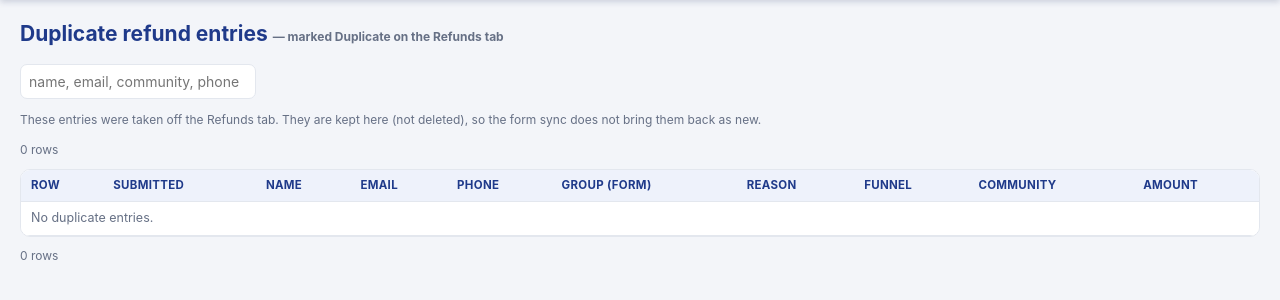
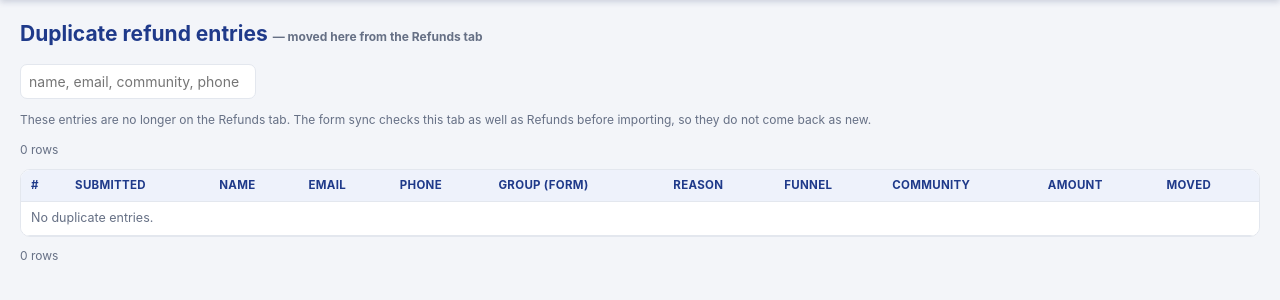
Before and after one commit to addictivelearn-operations/Community-Ops, a FastAPI app: page /duplicates in a window 1280 px wide. Shown: the part 52-352 px from the top of the page. Run offline with FastAPI, Linux system fonts and the light colour scheme; the visitor is signed in with stand-in values (Sample User, id 1); data that the repository does not hold is empty.

Commit message:
Move Duplicate refunds into their own table instead of filtering them
Kawal, 22 Oct 2026: an entry marked Duplicate should be completely gone
from the Refunds side and exist only on the Duplicate page; the sync
must check both before importing.

Previously the row stayed in `refunds` with trigger = 'Duplicate' and was
filtered out of each view. Now choosing Duplicate moves it (one
transaction) from `refunds` into a new `duplicate_refunds` table, so it
is absent from every Refunds list/filter/search, count, CSV, the
dashboard, the tracker feed and the detail page (404) without any
filtering code. A row already emailed is still refused.

- refund_intake.run() builds its "already have it" set from refunds AND
  duplicate_refunds (store.duplicate_keys()), so a duplicate is never
  re-imported as new while a genuinely missing entry still is.
- Duplicate tab lists the table with who/when it was moved; Restore
  (editors) moves an entry back onto refunds with the trigger cleared
  and a NEW row number.
- init_db() moves any rows left by the earlier filter-based version
  (trigger_value = 'Duplicate', unsent) into the new table.
- Removed the filter-era code: RefundRow.is_duplicate, the dashboard /
  API / list filters, the approve guard (a moved row simply isn't on
  refunds) and the dropdown colour.

Verified: after marking, the row is in no Refunds view/search/CSV and
its detail URL 404s; intake given a sheet with the duplicate plus two
new entries imported exactly the two; restore returns it; legacy
filter-style rows migrate; viewers see the tab without Restore.

Co-Authored-By: Claude Sonnet 5.5 <noreply@anthropic.com>

```diff
--- a/app/main.py
+++ b/app/main.py
@@ -27,7 +27,8 @@ from .db import get_conn, get_state, init_db
 from .store import (MAIN_EDITABLE, MAIN_HEADERS, REFUND_CSV_HEADER, REFUND_EDITABLE, REFUND_HEADERS,
                     DUPLICATE_TRIGGER, REFUND_TRIGGER_OPTIONS, STATUS_FALLBACK, TICKET_CSV_HEADER, TRIGGER_FALLBACK, create_test_refund,
                     create_test_ticket, delete_refund, delete_ticket, is_internal, load_refund,
-                    load_refunds, load_ticket, load_tickets, parse_amount, refund_csv_row,
+                    load_duplicates, load_refunds, load_ticket, load_tickets, move_refund_to_duplicates, parse_amount,
+                    refund_csv_row, restore_duplicate,
                     save_main_fields, save_refund_fields, ticket_csv_row, write_refund)
 
 init_db()
@@ -263,8 +264,7 @@ def dashboard(request: Request, u: User = Depends(require_superuser)):
     with get_conn() as c:
         tickets = c.execute("SELECT created_at, course, category, trigger_value, sent_at, "
                             "brand, owner, zoho_status FROM tickets").fetchall()
-        refunds = c.execute("SELECT timestamp_at, community, amount FROM refunds "
-                            "WHERE LOWER(TRIM(trigger_value)) != 'duplicate'").fetchall()
+        refunds = c.execute("SELECT timestamp_at, community, amount FROM refunds").fetchall()
 
     ticket_data = []
     for t in tickets:
@@ -314,7 +314,7 @@ def _filtered_refunds(request: Request, is_superuser: bool = False) -> tuple[lis
     if view == "stale" and not is_superuser:
         view = "open"
     q = request.query_params.get("q", "").strip().lower()
-    rows = [r for r in load_refunds() if not r.is_duplicate]
+    rows = load_refunds()
     if view == "open":
         rows = [r for r in rows if not r.sent]
     elif view == "sent":
@@ -385,13 +385,10 @@ def _apply_refund_trigger(g: google.GoogleClient, u: User, row: int, value: str)
         if r.sent:
             return (f"Row {row} was already emailed, so it can't be marked Duplicate — "
                     "the record of what was sent stays on the Refunds tab."), False
-        if r.is_duplicate:
-            return f"Row {row}: already in the Duplicate tab.", True
-        write_refund(row, "trigger", DUPLICATE_TRIGGER)
+        if not move_refund_to_duplicates(row, u.email):
+            return f"Row {row} could not be moved.", False
         log_action(u, "refund_duplicate", f"row {row}", f"{r.name} <{r.email}> {r.community} {r.amount}")
         return f"Row {row} ({r.name}) moved to the Duplicate tab.", True
-    if r.is_duplicate and value.lower() == "yes":
-        return f"Row {row} is marked Duplicate — restore it from the Duplicate tab before approving.", False
     if value.lower() == "yes" and not r.sent:
         first, second = refunds.approve(g, row, u.display, u.email)
         msg = "Learner: " + first.message + (f" · Team: {second.message}" if second else "")
@@ -442,24 +439,25 @@ def refund_new(name: str = Form(""), email: str = Form(""), phone: str = Form(""
 
 @app.get("/duplicates", response_class=HTMLResponse)
 def duplicates_list(request: Request, u: User = Depends(require_user)):
-    """Refund entries marked Duplicate (22 Oct 2026) — taken off the Refunds
-    tab but kept, so the form intake never re-imports them as new."""
+    """Refund entries marked Duplicate (22 Oct 2026) -- stored in their own
+    table, completely separate from refunds."""
     q = request.query_params.get("q", "").strip().lower()
-    rows = [r for r in load_refunds() if r.is_duplicate]
+    rows = load_duplicates()
     if q:
         rows = [r for r in rows if q in (r.name + " " + r.email + " " + r.community + " " + r.phone).lower()]
     rows.reverse()
-    return render(request, "duplicates.html", q=q, headers=REFUND_HEADERS, **paginate(request, rows))
+    return render(request, "duplicates.html", q=q, **paginate(request, rows))
 
 
-@app.post("/refunds/{row}/restore")
-def refund_restore(row: int, u: User = Depends(require_editor)):
-    r = load_refund(row)
-    if not r or not r.is_duplicate:
-        return back("/duplicates", f"Row {row} is not in the Duplicate tab.", False)
-    write_refund(row, "trigger", "")
-    log_action(u, "refund_duplicate_restore", f"row {row}", f"{r.name} <{r.email}> {r.community} {r.amount}")
-    return back("/duplicates", f"Row {row} ({r.name}) restored to the Refunds tab.", True)
+@app.post("/duplicates/{dup_id}/restore")
+def duplicate_restore(dup_id: int, u: User = Depends(require_editor)):
+    d = next((r for r in load_duplicates() if r.row == dup_id), None)
+    new_id = restore_duplicate(dup_id) if d else None
+    if new_id is None:
+        return back("/duplicates", f"Entry {dup_id} is no longer in the Duplicate tab.", False)
+    log_action(u, "refund_duplicate_restore", f"duplicate {dup_id} -> refund row {new_id}",
+               f"{d.name} <{d.email}> {d.community} {d.amount}")
+    return back("/duplicates", f"{d.name} restored to the Refunds tab as row {new_id}.", True)
 
 
 @app.get("/refunds/{row}", response_class=HTMLResponse)
@@ -488,9 +486,6 @@ def refund_detail(request: Request, row: int, u: User = Depends(require_user)):
 
 @app.post("/refunds/{row}/approve")
 def refund_approve(row: int, u: User = Depends(require_editor)):
-    dup = load_refund(row)
-    if dup and dup.is_duplicate:
-        return back(f"/refunds/{row}", "This row is marked Duplicate — restore it from the Duplicate tab first.", False)
     g = gclient(u)
     first, second = refunds.approve(g, row, u.display, u.email)
     msg = ("Learner: " + first.message) + (f" · Team: {second.message}" if second else "")
@@ -971,7 +966,7 @@ def api_refunds_json(request: Request):
     sent = (request.headers.get("x-api-key") or "").strip()
     if not sent or sent != key:
         raise HTTPException(status_code=401, detail="a valid X-Api-Key header is required")
-    rows = [r for r in load_refunds() if not r.is_duplicate]
+    rows = load_refunds()
     out = []
     for r in rows:
         out.append({
@@ -997,7 +992,7 @@ def diagnostics(request: Request, u: User = Depends(require_superuser)):
     z = zoho.check()
     checks["Zoho accounts"] = z.get("accounts", "")
     checks["Zoho Desk API"] = z.get("desk", "")
-    checks["Ticket tracker / Community Refund"] = f"app database — {len(load_tickets())} tickets, {len(load_refunds())} refunds"
+    checks["Ticket tracker / Community Refund"] = f"app database — {len(load_tickets())} tickets, {len(load_refunds())} refunds ({len(load_duplicates())} more on the Duplicate tab)"
     with get_conn() as c:
         course_rows = c.execute("SELECT COUNT(*) AS n FROM course_purchases").fetchone()["n"]
     checks["Course master mirror"] = f"{course_rows} row(s)" + ("" if course_rows else " — run the refresh below")
--- a/app/refund_intake.py
+++ b/app/refund_intake.py
@@ -24,7 +24,7 @@ from .db import get_conn, get_state
 from .google import GoogleClient
 from .legacy_sheets import cell, col_letter, serial_to_dt
 from .migrate import REFUNDS_MIGRATED_KEY
-from .store import delete_refund, load_refunds
+from .store import delete_refund, duplicate_keys, load_refunds
 
 SOURCE_LAST_COL = 10  # A..J
 
@@ -99,7 +99,9 @@ def run() -> dict:
         return {"inserted": 0, "skipped_old": 0}
 
     cutoff = _cutoff()
-    existing_keys = {r.key for r in load_refunds()}
+    # Refunds AND the Duplicate tab: an entry marked Duplicate is not on `refunds`
+    # any more, but must never be re-imported as if it were new.
+    existing_keys = {r.key for r in load_refunds()} | duplicate_keys()
 
     inserted = 0
     skipped_old = 0
--- a/app/static/style.css
+++ b/app/static/style.css
@@ -92,7 +92,6 @@ select { font:inherit; padding:4px 8px; border:1px solid var(--line); border-rad
 select.trig.yes { background:#e8f7f0; border-color:#9fdcc0; color:#0b6b48; font-weight:600; }
 select.trig.pending { background:#fff6e0; border-color:#f2dfa6; color:#7a4d00; }
 select.trig.na { background:#eef0f4; color:var(--mute); }
-select.trig.duplicate { background:#fdeaea; border-color:#f2b8b8; color:#8a1f1f; }
 .kv textarea { min-height:60px; }
 
 /* inline cell editing on the list */
--- a/app/templates/duplicates.html
+++ b/app/templates/duplicates.html
@@ -2,22 +2,22 @@
 {% block title %}Duplicate · Community Ops{% endblock %}
 {% block body %}
 {% set base = "/duplicates?q=" ~ (q | urlencode) %}
-<h1>Duplicate refund entries <span class="mute small">— marked Duplicate on the Refunds tab</span></h1>
+<h1>Duplicate refund entries <span class="mute small">— moved here from the Refunds tab</span></h1>
 <div class="tabs">
   <form method="get" action="/duplicates" style="display:inline-block">
     <input name="q" value="{{ q }}" placeholder="name, email, community, phone" class="search">
   </form>
 </div>
-<p class="small mute">These entries were taken off the Refunds tab. They are kept here (not deleted), so the form sync does not bring them back as new.
-  {% if can_edit %}<b>Restore</b> puts an entry back on the Refunds tab, with its trigger cleared.{% endif %}</p>
+<p class="small mute">These entries are no longer on the Refunds tab. The form sync checks this tab as well as Refunds before importing, so they do not come back as new.
+  {% if can_edit %}<b>Restore</b> moves an entry back to the Refunds tab (with a new row number, trigger cleared).{% endif %}</p>
 {% include "_pager.html" %}
 <div class="scroll">
 <table class="grid" style="min-width:0">
-<thead><tr><th>Row</th><th>Submitted</th><th>Name</th><th>Email</th><th>Phone</th><th>Group (form)</th><th>Reason</th><th>Funnel</th><th>Community</th><th>Amount</th>{% if can_edit %}<th></th>{% endif %}</tr></thead>
+<thead><tr><th>#</th><th>Submitted</th><th>Name</th><th>Email</th><th>Phone</th><th>Group (form)</th><th>Reason</th><th>Funnel</th><th>Community</th><th>Amount</th><th>Moved</th>{% if can_edit %}<th></th>{% endif %}</tr></thead>
 <tbody>
 {% for r in rows %}
 <tr>
-  <td><a href="/refunds/{{ r.row }}">{{ r.row }}</a></td>
+  <td>{{ r.row }}</td>
   <td class="nowrap">{{ r.timestamp }}</td>
   <td>{{ r.name }}</td>
   <td>{{ r.email }}</td>
@@ -27,17 +27,18 @@
   <td class="clip" title="{{ r.funnel }}">{{ r.funnel }}</td>
   <td class="clip" title="{{ r.community }}">{{ r.community }}</td>
   <td>{{ r.amount }}</td>
+  <td class="nowrap small mute" title="{{ r.moved_by }}">{{ r.moved_at }}</td>
   {% if can_edit %}
   <td>
-    <form method="post" action="/refunds/{{ r.row }}/restore" class="inline"
-          onsubmit="return confirm('Restore row {{ r.row }} ({{ r.name }}) to the Refunds tab?')">
+    <form method="post" action="/duplicates/{{ r.row }}/restore" class="inline"
+          onsubmit="return confirm('Restore {{ r.name }} to the Refunds tab?')">
       <button type="submit">Restore</button>
     </form>
   </td>
   {% endif %}
 </tr>
 {% else %}
-<tr><td colspan="{{ 11 if can_edit else 10 }}" class="mute">No duplicate entries.</td></tr>
+<tr><td colspan="{{ 12 if can_edit else 11 }}" class="mute">No duplicate entries.</td></tr>
 {% endfor %}
 </tbody>
 </table>
```
Also changed, not shown: app/db.py (+41 -0 lines), app/store.py (+58 -7 lines).
